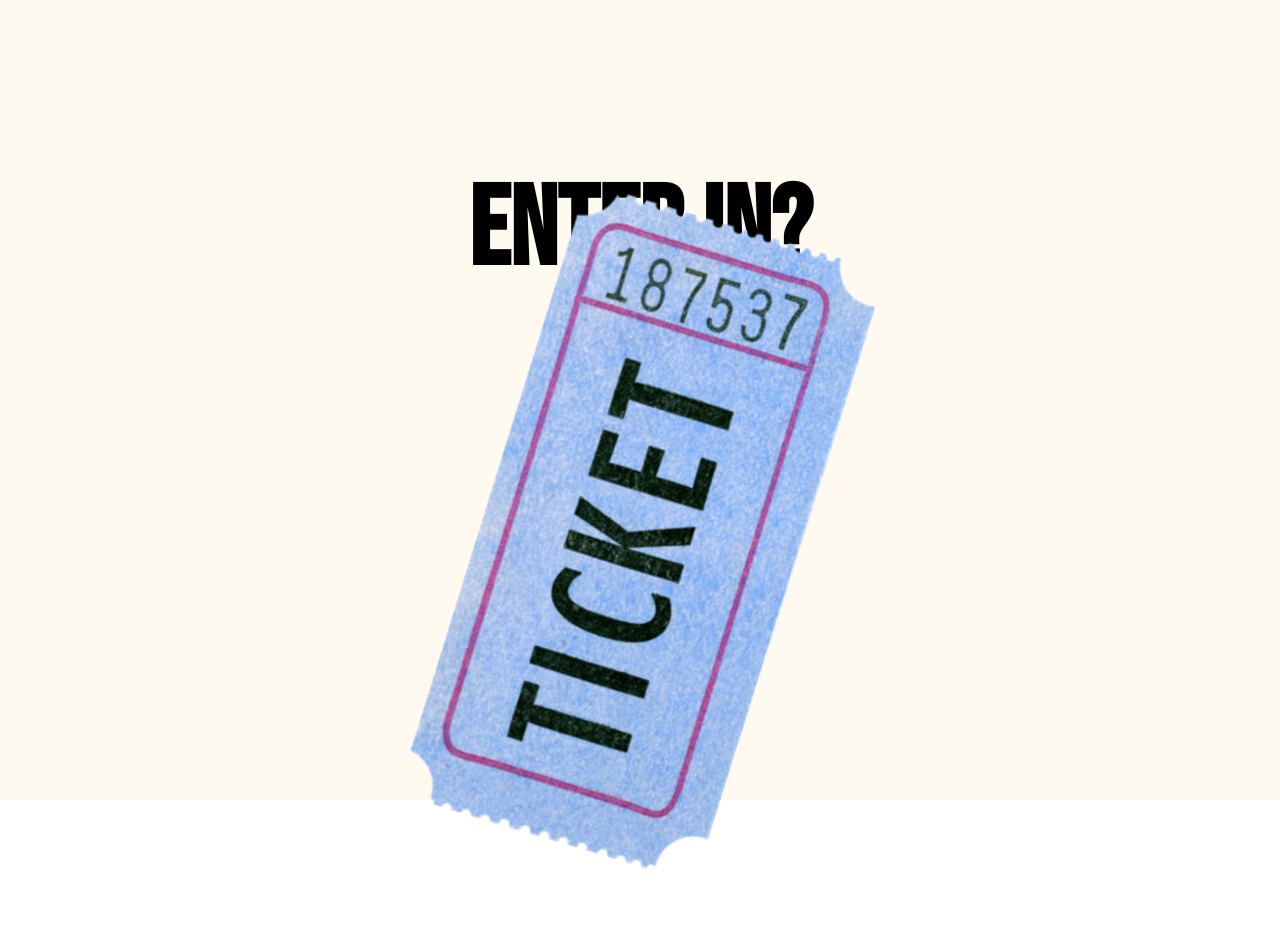
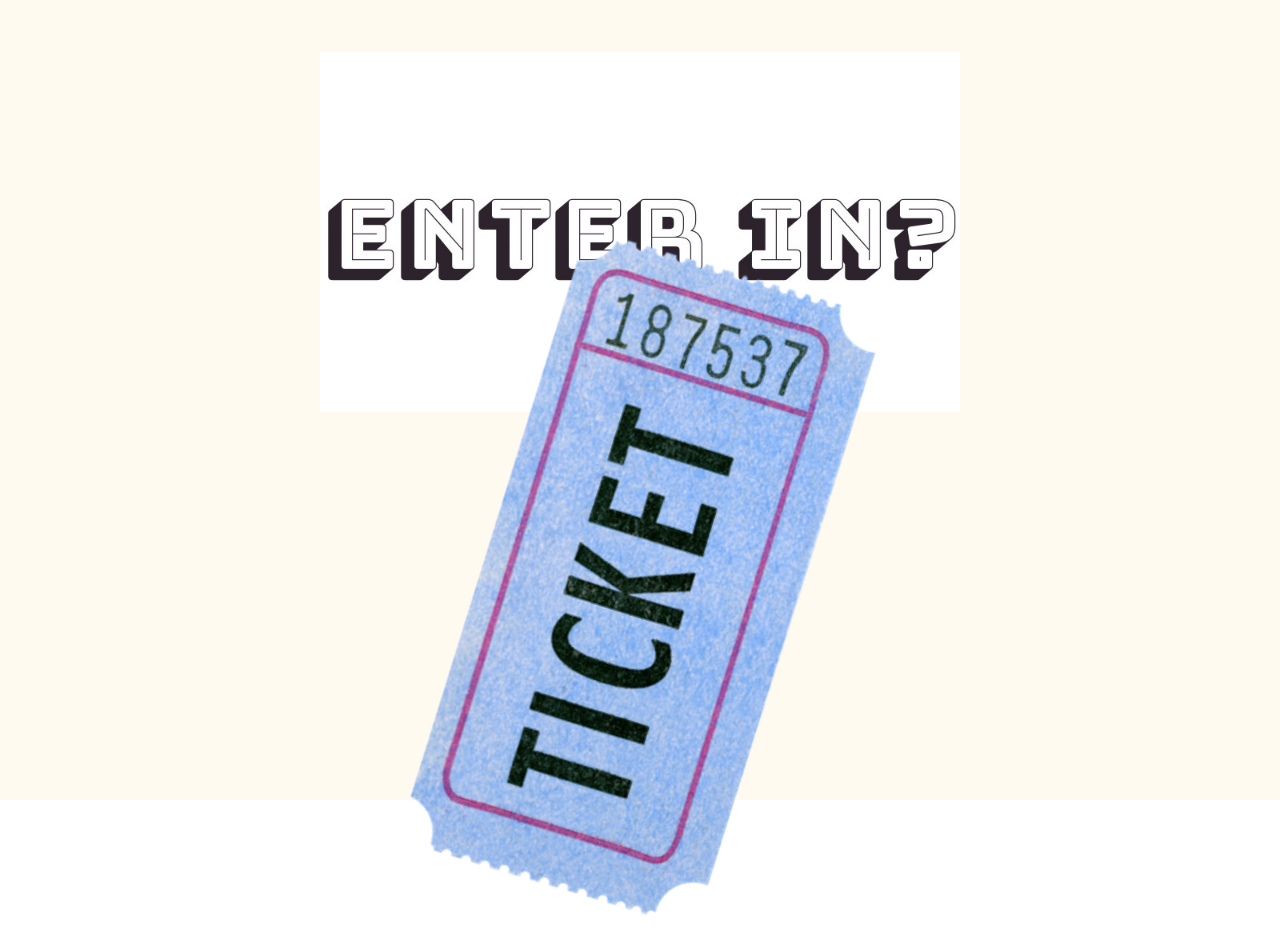
Before and after one commit to alethiaQ/raffie, a React (Create React App) app in the folder raffie-frontend/: page / in a window 1280 px wide. Before the commit the page ends 892 px from the top, so only its background shows below. Built offline with nearby package versions, Linux system fonts and the light colour scheme.

Commit message:
update entry text

```diff
--- a/raffie-frontend/src/App.css
+++ b/raffie-frontend/src/App.css
@@ -17,8 +17,12 @@
   }
 }
 .main-header {
-  font-size: calc(40px + 2vmin);
+  font-size: calc(10px + 2vmin);
 
+}
+.enter-text {
+    max-width: 80vmin;
+    /* height: 40vmin; */
 }
 .App-body {
   min-height: 100vh;
--- a/raffie-frontend/src/containers/LandingPage.js
+++ b/raffie-frontend/src/containers/LandingPage.js
@@ -1,6 +1,7 @@
 import raffle from '../raffletickets.png';
 import { useState } from 'react';
 import MainPage from './MainPage';
+import enterinTransparent from '../enterinTransparentBlack.jpeg'
 function LandingPage() {
     const [showTicket, setTicket] = useState(true);
     function handleClick() {
@@ -9,8 +10,9 @@ function LandingPage() {
     return (
         <div className="App-body">
             {showTicket === true ? (
-                <header id="enter-header" className='main-header'> <h1>Enter in?</h1>
-                      <img src={raffle} className="App-logo" alt="logo" onClick={handleClick} />
+                <header id="enter-header" className='main-header'>
+                    <img src={enterinTransparent} className='enter-text'/>
+                    <img src={raffle} className="App-logo" alt="logo" onClick={handleClick} />
                 </header>
                 ) : (
                 <MainPage />
```
Also changed, not shown: raffie-frontend/src/containers/MainPage.js (+5 -6 lines), raffie-frontend/src/enterinTransparent.jpeg (added), raffie-frontend/src/enterinTransparentBlack.jpeg (added).
